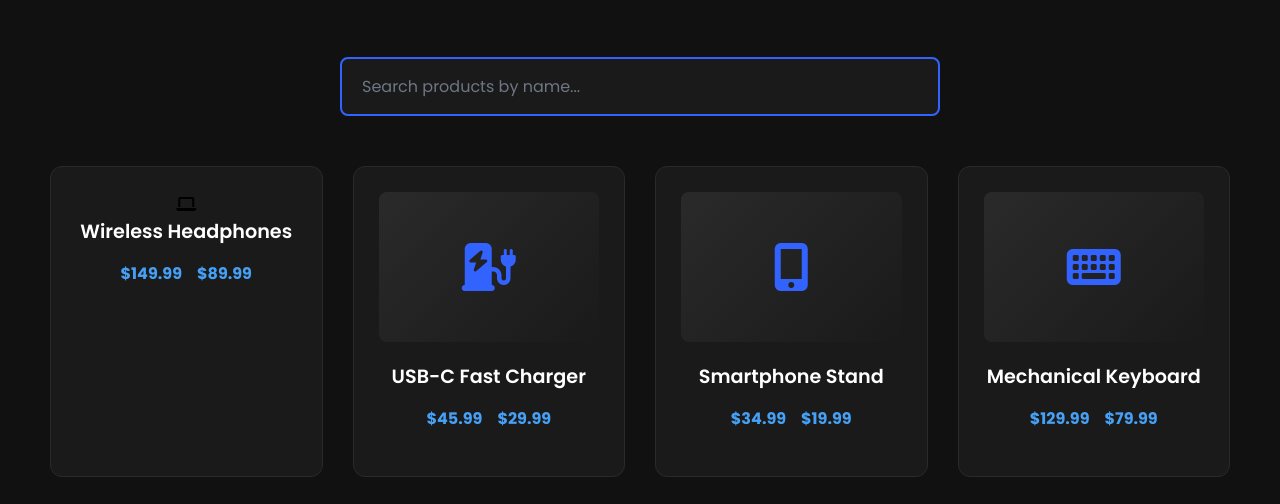
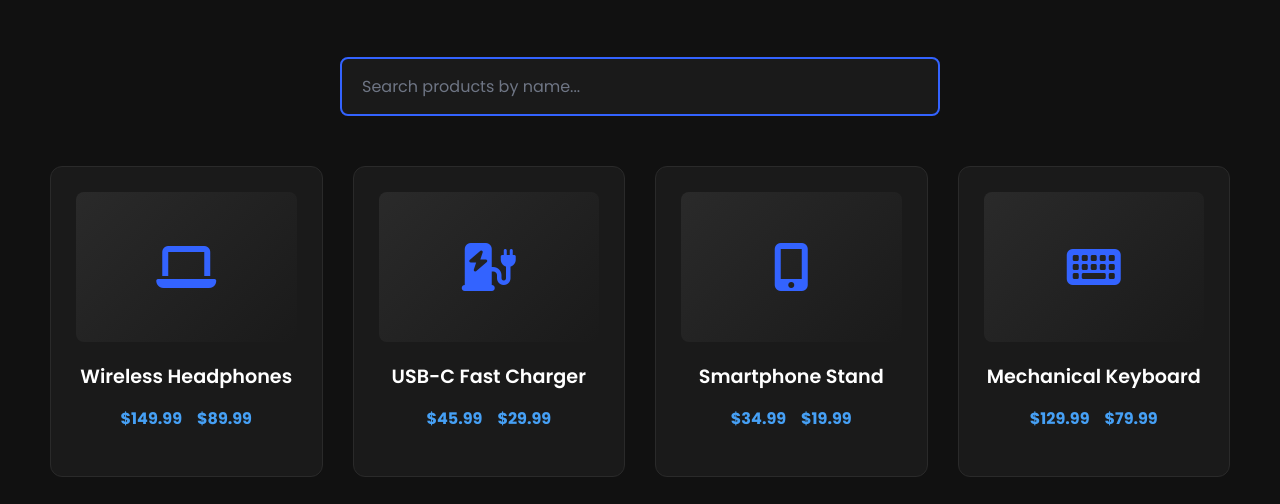
Before and after one commit to matindev0/ifixteam.xyz, a plain HTML site: page products.html in a window 1280 px wide. Shown: the part 254-758 px from the top of the page. Drawn offline with Linux system fonts and the light colour scheme.

Commit message:
Update products.html

```diff
--- a/products.html
+++ b/products.html
@@ -68,7 +68,10 @@
     <div class="products-grid" id="productsGrid">
       <!--product-1-->
       <div class="product-card" data-aos="fade-up">
-        <div class="./itme/$_57.png">
+        <a href="./itme/$_57.png">
+        <div class="product-image">
+          </a>
+
           <i class="fas fa-laptop"></i>
         </div>
         <h3>Wireless Headphones</h3>
```
